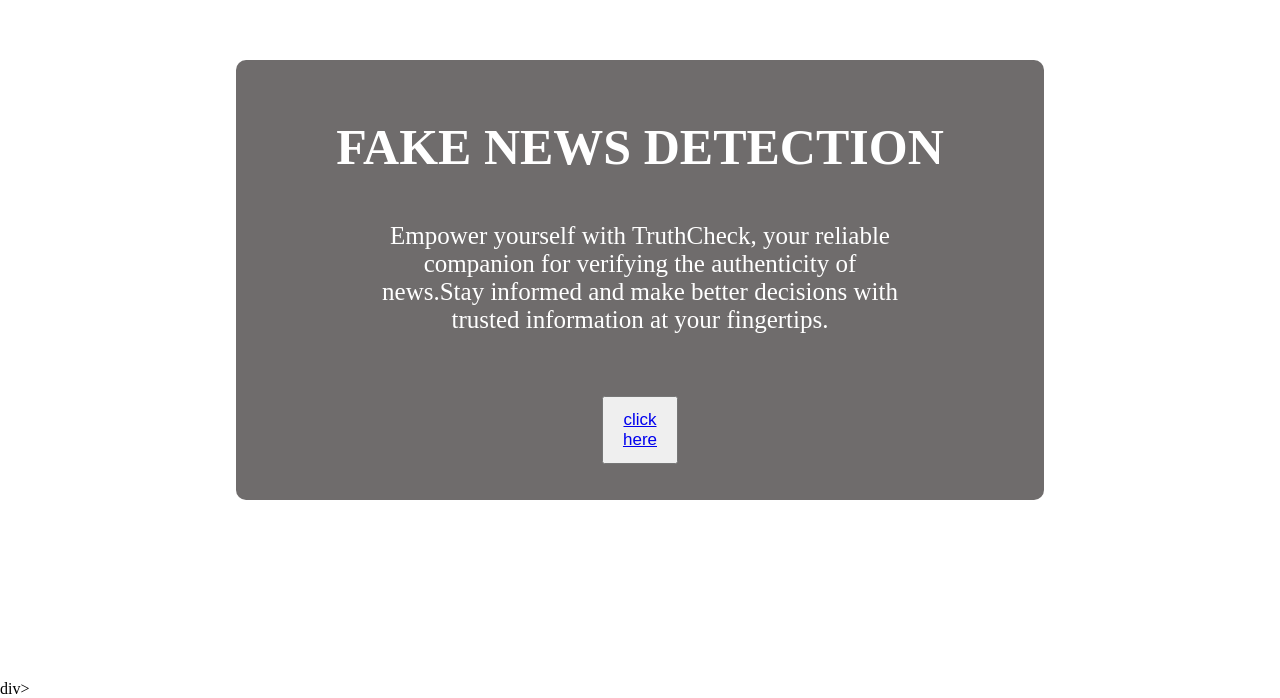
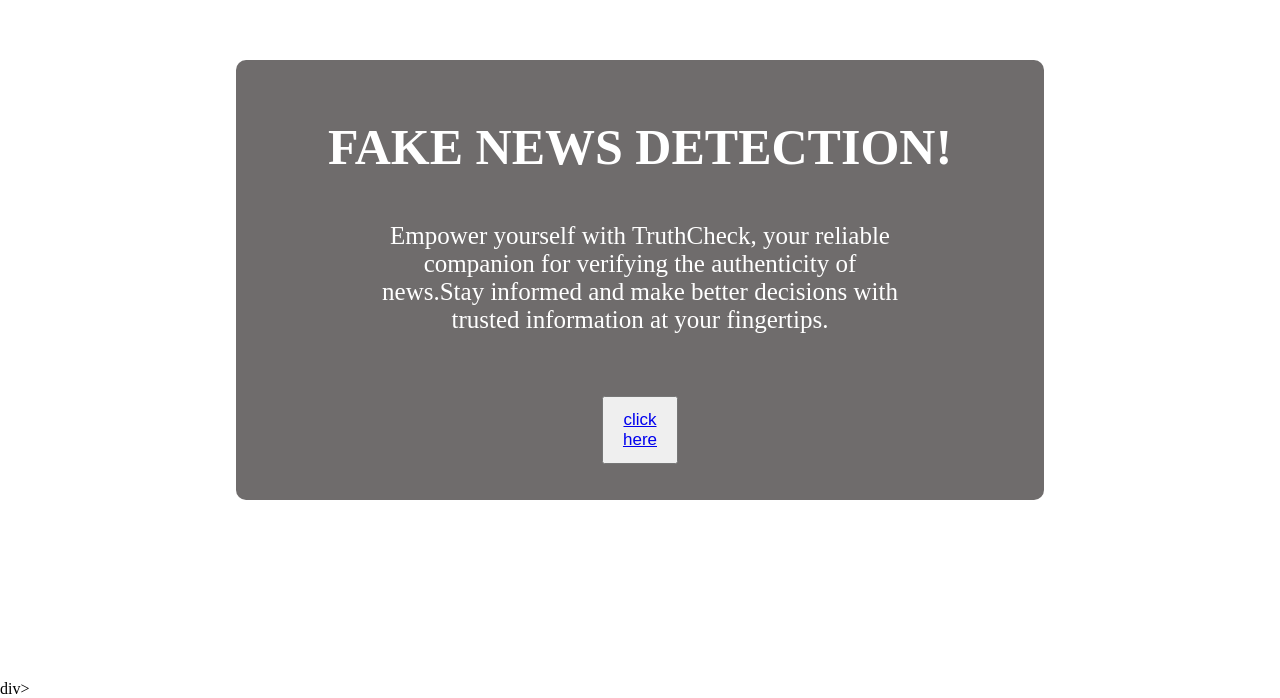
Before and after one commit to deepika-sahu/hackathon, a plain HTML site: page index.html in a window 1280 px wide. Shown: the part 120-818 px from the top of the page. Drawn offline with Linux system fonts and the light colour scheme.

Commit message:
Update index.html

```diff
--- a/index.html
+++ b/index.html
@@ -9,7 +9,7 @@
 <body>
     <div class="background-container" >
     <div class="transparent-box" >
-        <h1>FAKE NEWS DETECTION</h1>
+        <h1>FAKE NEWS DETECTION!</h1>
         <p>Empower yourself with TruthCheck, your reliable companion for verifying the authenticity of news.Stay informed and make better decisions with trusted information at your fingertips.</p>
         <button id="button"><a href="https://partyrock.aws/u/deepikasahu/6HB7SXI3M/Fake-News-Detector" class="btn btn-primary disabled" tabindex="-1" role="button" aria-disabled="true">click here</a></button>
 
```
